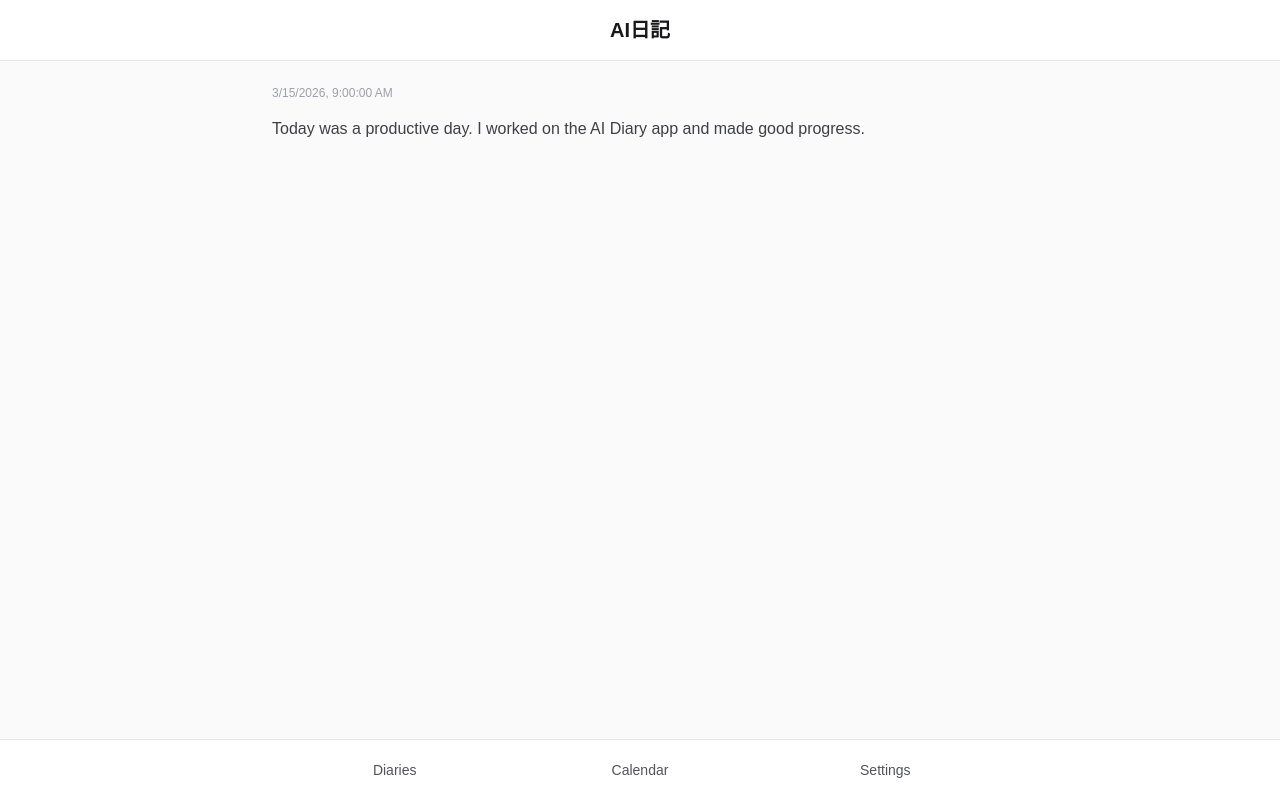
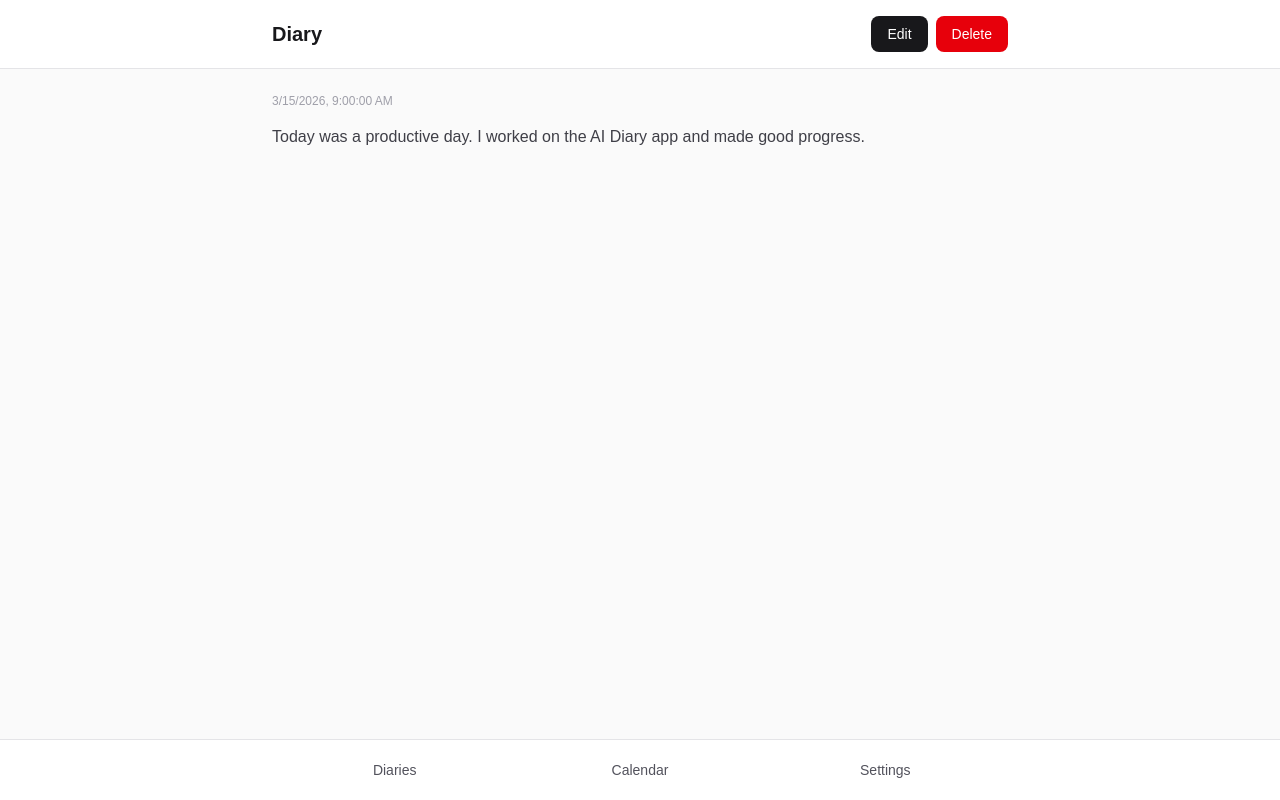
Before and after one commit to sodomun/ai-diary, a Next.js app: page /diaries/1 in a window 1280 px wide. Built offline with nearby package versions, Linux system fonts and the light colour scheme.

Commit message:
ヘッダー作成、画面遷移を確認

```diff
--- a/app/components/CreateDiaryHeader.tsx
+++ b/app/components/CreateDiaryHeader.tsx
@@ -1 +1,19 @@
-// diaries/new の画面のヘッダー。保存ボタンがある。
+type Props = {
+  onSave?: () => void;
+};
+
+export default function CreateDiaryHeader({ onSave }: Props) {
+  return (
+    <header className="w-full bg-white dark:bg-zinc-900 border-b border-zinc-200 dark:border-zinc-700">
+      <div className="max-w-3xl mx-auto px-4 py-4 flex items-center justify-between">
+        <h1 className="text-xl font-bold text-zinc-900 dark:text-zinc-50">New Diary</h1>
+        <button
+          onClick={onSave}
+          className="px-4 py-2 bg-zinc-900 dark:bg-zinc-50 text-white dark:text-zinc-900 text-sm font-medium rounded-lg hover:bg-zinc-700 dark:hover:bg-zinc-200 transition-colors"
+        >
+          Save
+        </button>
+      </div>
+    </header>
+  );
+}
--- a/app/components/EditDiaryHeader.tsx
+++ b/app/components/EditDiaryHeader.tsx
@@ -1 +1,28 @@
-// diaries/[id](日記編集画面)の画面に映されるヘッダー。編集ボタンと削除ボタンがある。
+type Props = {
+  onEdit?: () => void;
+  onDelete?: () => void;
+};
+
+export default function EditDiaryHeader({ onEdit, onDelete }: Props) {
+  return (
+    <header className="w-full bg-white dark:bg-zinc-900 border-b border-zinc-200 dark:border-zinc-700">
+      <div className="max-w-3xl mx-auto px-4 py-4 flex items-center justify-between">
+        <h1 className="text-xl font-bold text-zinc-900 dark:text-zinc-50">Diary</h1>
+        <div className="flex gap-2">
+          <button
+            onClick={onEdit}
+            className="px-4 py-2 bg-zinc-900 dark:bg-zinc-50 text-white dark:text-zinc-900 text-sm font-medium rounded-lg hover:bg-zinc-700 dark:hover:bg-zinc-200 transition-colors"
+          >
+            Edit
+          </button>
+          <button
+            onClick={onDelete}
+            className="px-4 py-2 bg-red-600 text-white text-sm font-medium rounded-lg hover:bg-red-700 transition-colors"
+          >
+            Delete
+          </button>
+        </div>
+      </div>
+    </header>
+  );
+}
--- a/app/diaries/[id]/page.tsx
+++ b/app/diaries/[id]/page.tsx
@@ -1,4 +1,4 @@
-import DiaryHeader from "../../components/DiaryHeader";
+import EditDiaryHeader from "../../components/EditDiaryHeader";
 import Footer from "../../components/Footer";
 import { Diary } from "../../types";
 import diariesData from "../../../data/diary.json";
@@ -19,7 +19,7 @@ export default async function DiaryDetailPage({ params }: Props) {
 
   return (
     <div className="flex min-h-screen flex-col bg-zinc-50 dark:bg-black">
-      <DiaryHeader />
+      <EditDiaryHeader />
       <main className="flex-1 max-w-3xl mx-auto w-full px-4 py-6">
         <p className="text-xs text-zinc-400 dark:text-zinc-500 mb-4">
           {new Date(diary.createdAt).toLocaleString()}
--- a/app/diaries/new/page.tsx
+++ b/app/diaries/new/page.tsx
@@ -0,0 +1,19 @@
+"use client";
+
+import CreateDiaryHeader from "../../components/CreateDiaryHeader";
+import Footer from "../../components/Footer";
+
+export default function NewDiaryPage() {
+  return (
+    <div className="flex min-h-screen flex-col bg-zinc-50 dark:bg-black">
+      <CreateDiaryHeader />
+      <main className="flex-1 max-w-3xl mx-auto w-full px-4 py-6">
+        <textarea
+          className="w-full h-64 p-4 bg-white dark:bg-zinc-900 border border-zinc-200 dark:border-zinc-700 rounded-lg text-zinc-700 dark:text-zinc-300 resize-none focus:outline-none focus:ring-2 focus:ring-zinc-400"
+          placeholder="Write your diary..."
+        />
+      </main>
+      <Footer />
+    </div>
+  );
+}
--- a/app/diaries/page.tsx
+++ b/app/diaries/page.tsx
@@ -1,3 +1,4 @@
+import Link from "next/link";
 import DiaryHeader from "../components/DiaryHeader";
 import Footer from "../components/Footer";
 import DiaryList from "../components/DiaryList";
@@ -11,6 +12,14 @@ export default function DiariesPage() {
     <div className="flex min-h-screen flex-col bg-zinc-50 dark:bg-black">
       <DiaryHeader />
       <main className="flex-1">
+        <div className="max-w-3xl mx-auto w-full px-4 pt-6">
+          <Link
+            href="/diaries/new"
+            className="block w-full text-center py-3 bg-zinc-900 dark:bg-zinc-50 text-white dark:text-zinc-900 text-sm font-medium rounded-lg hover:bg-zinc-700 dark:hover:bg-zinc-200 transition-colors"
+          >
+            新規日記作成
+          </Link>
+        </div>
         <DiaryList diaries={diaries} />
       </main>
       <Footer />
--- a/app/types.ts
+++ b/app/types.ts
@@ -2,5 +2,5 @@ export type Diary = {
     id: string;
     content: string;
     createdAt: string;
-    // contentByAI string; AIの感想用データ
+    // contentByAI? string; AIの感想用データ
 }
```
